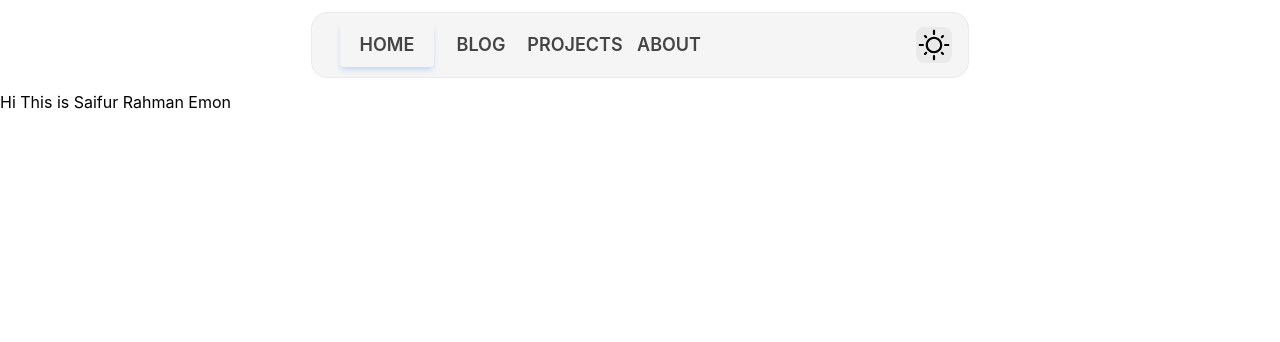
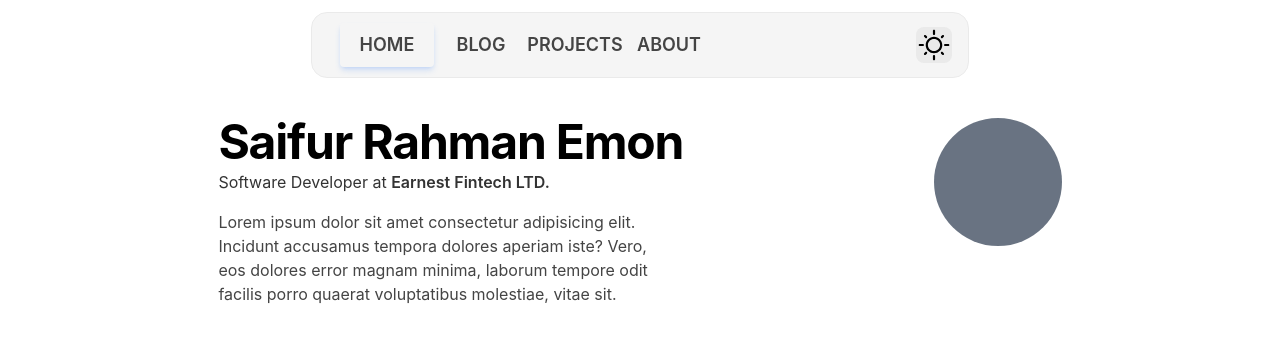
Before and after one commit to Saifurrahmanemon/saifur.me, a Next.js app: page / in a window 1280 px wide. Shown: the top 342 px of the page. Built offline with nearby package versions, Linux system fonts and the light colour scheme.

Commit message:
feat: add hero section

```diff
--- a/app/components/hero-section.tsx
+++ b/app/components/hero-section.tsx
@@ -1,8 +1,27 @@
 function HeroSection() {
   return (
-    <div>
-      <h1>Hi This is Saifur Rahman Emon</h1>
-    </div>
+    <section className="mt-10">
+      <div className="flex justify-evenly items-start flex-col-reverse sm:flex-row">
+        <div className="flex flex-col pr-8">
+          <h1 className="font-bold text-3xl md:text-5xl tracking-tight mb-1">
+            Saifur Rahman Emon
+          </h1>
+          <h2 className="text-gray-700 dark:text-gray-200 mb-4">
+            Software Developer at{' '}
+            <span className="font-semibold">Earnest Fintech LTD.</span>
+          </h2>
+          <p className="text-secondary mb-16 max-w-md">
+            Lorem ipsum dolor sit amet consectetur adipisicing elit. Incidunt
+            accusamus tempora dolores aperiam iste? Vero, eos dolores error
+            magnam minima, laborum tempore odit facilis porro quaerat
+            voluptatibus molestiae, vitae sit.
+          </p>
+        </div>
+        <div className="">
+          <div className=" animate-pulse rounded-full bg-slate-700 h-32 w-32"></div>
+        </div>
+      </div>
+    </section>
   );
 }
 
--- a/app/layout.tsx
+++ b/app/layout.tsx
@@ -15,7 +15,7 @@ export default function RootLayout({
       <body>
         <Providers>
           <NavMenu />
-          {children}
+          <div className="app-container">{children}</div>
         </Providers>
       </body>
     </html>
--- a/styles/tailwind.css
+++ b/styles/tailwind.css
@@ -3,6 +3,9 @@
 @tailwind utilities;
 
 @layer utilities {
+  .app-container {
+    @apply mx-auto max-w-7xl;
+  }
   .bg-primary {
     @apply bg-white dark:bg-gray-900;
   }
```
